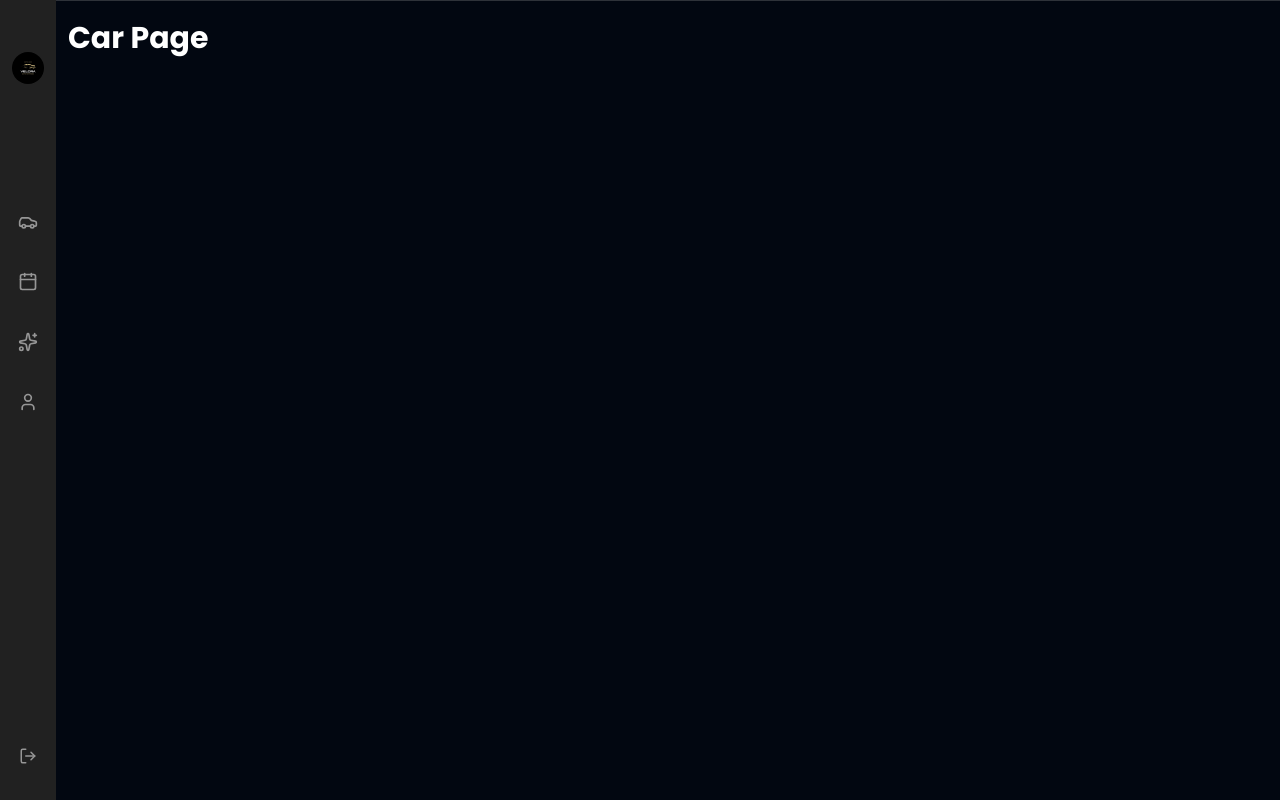
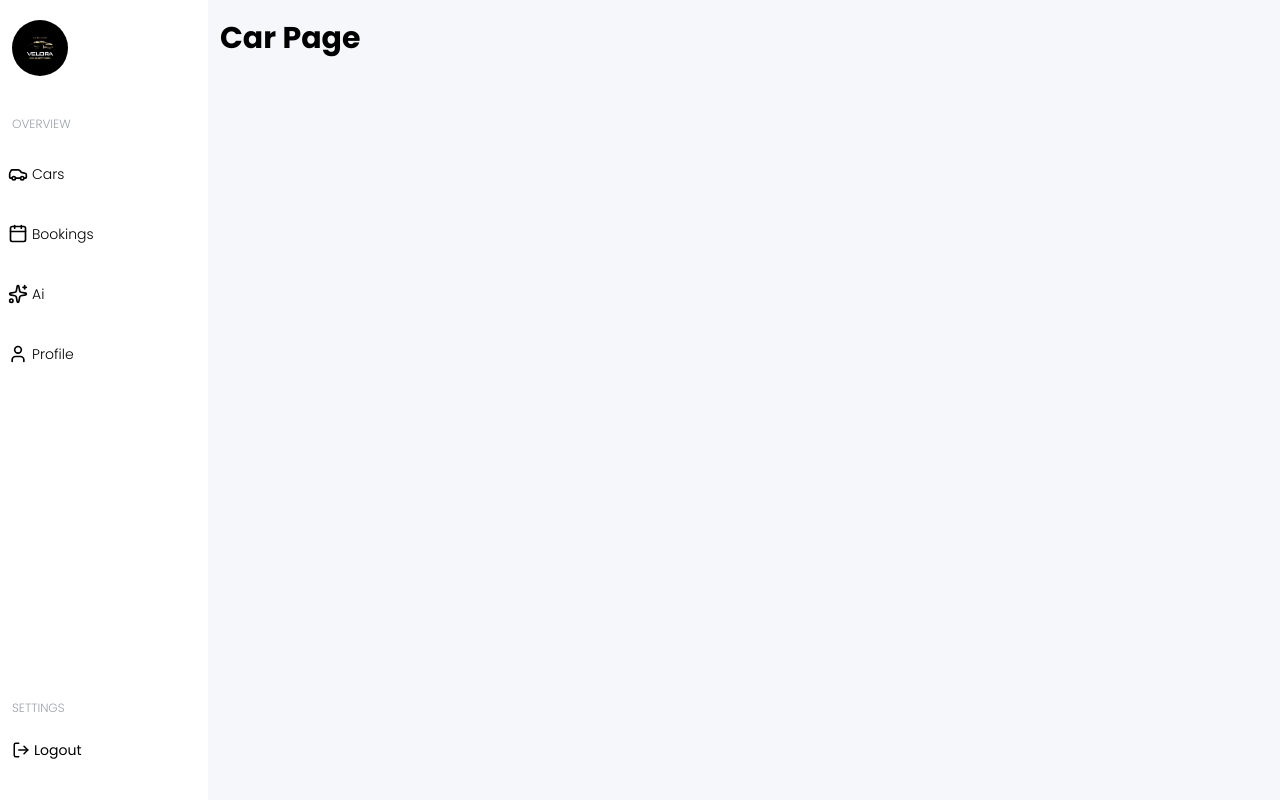
Before and after one commit to fjcj0/Velora, a React (Vite) app in the folder client/: page /car/1 in a window 1280 px wide. Built offline with nearby package versions, Linux system fonts and the light colour scheme; no server answers.

Commit message:
done design

```diff
--- a/client/src/components/links/DashboardLink.tsx
+++ b/client/src/components/links/DashboardLink.tsx
@@ -4,24 +4,26 @@ const DashboardLink = ({
   path,
   icon: Icon,
   isActive,
+  title
 }: {
   path: string;
   icon: LucideIcon;
   isActive: boolean;
+  title:string
 }) => {
   return (
-    <Link to={path} className="relative flex items-center">
-      <Icon
-        size={20}
-        className={`
-          duration-300 transition-all ease
-          ${isActive ? "text-[#FC9432]" : "text-[#969696] hover:text-[#FC9432]"}
-        `}
-      />
-      {isActive && (
-        <div className="absolute -right-4.5 top-0 h-full w-[5px] rounded-l-full bg-[#FC9432]" />
-      )}
-    </Link>
+<Link
+  to={path}
+  className={`relative font-poppins px-2 py-3 w-full flex items-start gap-x-1
+  hover:bg-[#6E62E4]/30 text-black duration-300 transition-all ease
+  ${isActive ? 'bg-[#6E62E4]/10' : ''}`}
+>
+  {isActive && (
+    <span className="absolute right-0 top-0 h-full w-[3px] bg-[#6E62E4] rounded-l-full" />
+  )}
+  <Icon size={20} />
+  <p className="font-[300] text-sm">{title}</p>
+</Link>
   );
 };
 export default DashboardLink;
--- a/client/src/components/messages/Message.tsx
+++ b/client/src/components/messages/Message.tsx
@@ -9,7 +9,6 @@ import {
 } from "lucide-react";
 import React from "react";
 import { Link } from "react-router-dom";
-
 const Message: React.FC<MessageType> = ({
   type,
   message,
@@ -33,13 +32,13 @@ const Message: React.FC<MessageType> = ({
       <div className="flex flex-col gap-5 max-w-[70%]">
         <div
           className={`rounded-lg p-3 text-sm ${
-            isAI ? "text-white" : "bg-blue-500 text-white"
+            isAI ? "text-white" : "bg-[#6E62E4] text-white"
           }`}
         >
           <div
             className={`flex w-full max-md:items-start items-center justify-start gap-x-1.5 ${
-              isAI ? "text-white/70" : ""
-            } hover:text-white duration-300 transition-all ease`}
+              isAI ? "text-black/70" : ""
+            } duration-300 transition-all ease`}
           >
             {isAI && (
               <MessageCircle size={20} className="shrink-0 mt-0.5" />
--- a/client/src/components/sliders/Slider.tsx
+++ b/client/src/components/sliders/Slider.tsx
@@ -2,39 +2,53 @@ import { dashboardLinks } from "../../constants/data";
 import useSlideStore from "../../store/dashboard.store";
 import DashboardLink from "../links/DashboardLink";
 import { LogOut } from "lucide-react";
-import {X } from 'lucide-react';
+import { X } from "lucide-react";
 import { useLocation } from "react-router-dom";
 const Slider = () => {
   const location = useLocation();
-  const { toggleSlide,isSlideOpen } = useSlideStore();
+  const { toggleSlide, isSlideOpen } = useSlideStore();
   return (
-<div
-  className={`w-[3.5rem] flex flex-col items-center pt-5 pb-7 justify-between h-full bg-[#212121] transition-transform duration-300 ease overflow-y-auto
+    <div
+      className={`w-[13rem] flex flex-col font-poppins items-center pt-5 pb-7 justify-between h-full bg-[#FFFFFF] transition-transform duration-300 ease overflow-y-auto
   max-md:fixed max-md:z-10 max-md:transform
-  ${isSlideOpen ? 'max-md:translate-x-0' : 'max-md:-translate-x-full'}`}
->
-        <button onClick={toggleSlide} type="button" className="md:hidden cursor-pointer absolute top-3 left-1" >
-           <X size={18} color="#969696"/>
-        </button>
-      <div className="w-full flex flex-col">
-        <div className="w-full flex items-center justify-center px-3 mt-8">
-          <img src="/logo.jpg" alt="logo" className="rounded-full" />
-        </div>
-        <div className="w-full flex flex-col gap-y-10 items-center justify-center mt-32">
+  ${isSlideOpen ? "max-md:translate-x-0" : "max-md:-translate-x-full"}`}
+    >
+      <button
+        onClick={toggleSlide}
+        type="button"
+        className="md:hidden cursor-pointer absolute top-3 left-1"
+      >
+        <X size={18} color="#969696" />
+      </button>
+      <div className="w-full flex flex-col ">
+        <div className="pl-3">
+
+        <img src="/logo.jpg" alt="" className="w-14 rounded-full mb-10" />
+          <p className="text-xs mb-5 text-gray-400 font-[300]">OVERVIEW</p>
+                </div>
+        <div className="w-full flex flex-col gap-y-4 items-start justify-center text-sm font-poppins ">
           {dashboardLinks.map((link: any, index: number) => (
             <DashboardLink
               key={index}
               path={link.path}
               icon={link.icon}
               isActive={location.pathname === link.path}
+              title={link.title}
             />
           ))}
         </div>
       </div>
-      <div className="mt-10">
-      <button type="button" className="cursor-pointer">
-        <LogOut size={18} color="#969696" />
-        </button>
+      <div className="w-full flex flex-col items-start justify-start mt-10">
+        <p className="text-xs mb-3 text-gray-400 font-[300] pl-3">SETTINGS</p>
+        <div className=" flex items-start justify-start w-full">
+          <button
+            type="button"
+            className="cursor-pointer w-full hover:bg-[#6E62E4]/30 text-black p-3 duration-300 transition-all ease flex items-center justify-start text-sm gap-x-1"
+          >
+            <LogOut size={18} />
+            Logout
+          </button>
+        </div>
       </div>
     </div>
   );
--- a/client/src/constants/data.ts
+++ b/client/src/constants/data.ts
@@ -1,22 +1,25 @@
 import { CarIcon, CalendarIcon, SparklesIcon, UserIcon } from "lucide-react";
 export const dashboardLinks = [
   {
+    title: "Cars",
     name: "Cars",
     icon: CarIcon,
     path: "/cars",
   },
   {
+    title: "Bookings",
     name: "Bookings",
     icon: CalendarIcon,
     path: "/bookings",
   },
   {
+    title: "Ai",
     name: "AI",
     icon: SparklesIcon,
     path: "/ai",
   },
   {
-    name: "Profile",
+    title: "Profile",
     icon: UserIcon,
     path: "/profile",
   },
--- a/client/src/layouts/DashboardLayout.tsx
+++ b/client/src/layouts/DashboardLayout.tsx
@@ -4,8 +4,7 @@ const DashboardLayout = () => {
     return (
    <div className="w-screen h-screen flex">
            <Slider/>
-   <div className="flex-1 flex flex-col min-h-0 bg-[#020711]">
-  <hr className="border-none h-[0.1px] opacity-30 bg-[#969696] w-full" />
+   <div className="flex-1 flex flex-col min-h-0 bg-[#F6F7FB]">
   <div className="flex-1 min-h-0 mt-2">
     <Outlet />
   </div>
--- a/client/src/pages/user-dashbaord-pages/AiPage.tsx
+++ b/client/src/pages/user-dashbaord-pages/AiPage.tsx
@@ -35,7 +35,7 @@ const AiPage = () => {
         ...prev,
         {
           type: "ai",
-          message: data?.message || "No response",
+          message: data?.message || data.result || "No response",
           markdowns: data?.markdowns || [],
         },
       ]);
@@ -61,7 +61,7 @@ const AiPage = () => {
           messages.length === 0
           &&
           <div className="w-full h-full flex items-center justify-center">
-              <h1 className="text-white text-[40px] md:text-[55px] font-poppins font-bold">Hey how can i help you?</h1>
+              <h1 className="text-black text-[40px] md:text-[55px] font-poppins font-bold">Hey how can i help you?</h1>
           </div>
         }
         {messages.map((msg, idx) => (
@@ -90,18 +90,18 @@ const AiPage = () => {
             onKeyDown={handleKeyDown}
             rows={1}
             placeholder="ask anything"
-            className="w-full pl-5 pr-14 py-4 bg-[#212121]/80 backdrop-blur-xs rounded-4xl outline-none border-none text-white font-[200] resize-none overflow-y-auto max-h-[200px]"
+            className="w-full pl-5 pr-14 py-4 bg-white backdrop-blur-xs rounded-4xl outline-none border-1 border-gray-300 text-black font-[200] resize-none overflow-y-auto max-h-[200px]"
           />
           <button
             onClick={handleSend}
             disabled={isLoading}
             className={`right-3 bottom-6.5 absolute flex rounded-full items-center justify-center w-10 h-10 transition ${
               isLoading
-                ? "bg-white/70"
-                : "bg-white hover:bg-white/70"
+                ? "bg-black/70"
+                : "bg-black hover:bg-black/70"
             }`}
           >
-            <ArrowUp size={20} />
+            <ArrowUp size={20} color="white"/>
           </button>
         </div>
       </div>
--- a/client/src/pages/user-dashbaord-pages/CarPage.tsx
+++ b/client/src/pages/user-dashbaord-pages/CarPage.tsx
@@ -1,7 +1,7 @@
 const CarPage = () => {
     return (
         <div className="p-3">
-            <h1 className="text-3xl text-white font-bold font-poppins">Car Page</h1>
+            <h1 className="text-3xl text-black font-bold font-poppins">Car Page</h1>
         </div>
     );
 }
--- a/client/src/pages/user-dashbaord-pages/CarsPage.tsx
+++ b/client/src/pages/user-dashbaord-pages/CarsPage.tsx
@@ -1,7 +1,7 @@
 const CarsPage = () => {
     return (
         <div className="p-3">
-            <input type="text" className="w-[20rem] bg-white px-3 py-2 rounded-3xl font-poppins text-xs outline-none font-[200]" placeholder="search for car.."/>
+            <input type="text" className="w-[90%] bg-white px-3 py-2 border-1 border-gray-300 rounded-3xl font-poppins text-xs outline-none font-[200]" placeholder="search for car.."/>
         </div>
     );
 }
--- a/client/src/pages/user-dashbaord-pages/ProfilePage.tsx
+++ b/client/src/pages/user-dashbaord-pages/ProfilePage.tsx
@@ -1,71 +1,7 @@
-import { Button } from "../../components/ui/button";
-import {
-  Field,
-  FieldGroup,
-  FieldLabel,
-} from "../../components/ui/field";
-import { Input } from "../../components/ui/input";
 const ProfilePage = () => {
   return (
-    <div className="w-full h-full p-5 flex flex-col items-center justify-start font-poppins overflow-y-auto">
-      <div className="w-[90%] grid md:grid-cols-4 grid-cols-1 gap-4 mr-auto">
-        <div className="flex items-start justify-start md:justify-end col-span-1">
-          <button
-            type="button"
-            className="cursor-pointer active:scale-75 duration-300 transition-all w-44 h-44 rounded-full overflow-hidden"
-          >
-            <img
-              src="https://images.unsplash.com/photo-1506794778202-cad84cf45f1d?w=900&auto=format&fit=crop&q=60&ixlib=rb-4.1.0"
-              alt="profile-photo"
-            />
-          </button>
-          <input type="image" className="hidden" />
-        </div>
-        <div className="flex flex-col items-start justify-start gap-y-3 col-span-3">
-          <h1 className="text-white font-bold text-3xl">INFORMATION</h1>
-          <FieldGroup>
-            <div className="flex flex-col md:flex-row gap-3 w-full">
-              <Field className="w-full">
-                <FieldLabel htmlFor="fieldgroup-name" className="text-white text-xs">
-                  name
-                </FieldLabel>
-                <Input
-                  id="fieldgroup-name"
-                  placeholder="name"
-                  className="py-4 text-white w-full placeholder:text-white text-xs placeholder:text-xs font-[100]"
-                />
-              </Field>
-              <Field className="w-full">
-                <FieldLabel htmlFor="username" className="text-white text-xs">
-                  username
-                </FieldLabel>
-                <Input
-                  id="username"
-                  type="text"
-                  placeholder="username"
-                  className="py-4 text-white w-full placeholder:text-white text-xs placeholder:text-xs font-[100]"
-                />
-              </Field>
-            </div>
-            <Field>
-              <FieldLabel className="text-white text-xs">bio</FieldLabel>
-              <textarea
-                placeholder="Write your bio description..."
-                rows={8}
-                className="w-full py-3 px-2 text-white bg-transparent border text-xs border-white font-[100] outline-none resize-none"
-              />
-            </Field>
-            <Field orientation="horizontal">
-              <Button
-                type="button"
-                className="text-white bg-transparent border-1 border-white px-7 py-5 rounded-none hover:bg-white hover:text-black cursor-pointer"
-              >
-                Update
-              </Button>
-            </Field>
-          </FieldGroup>
-        </div>
-      </div>
+    <div className="w-full h-full p-3">
+
     </div>
   );
 };
```
